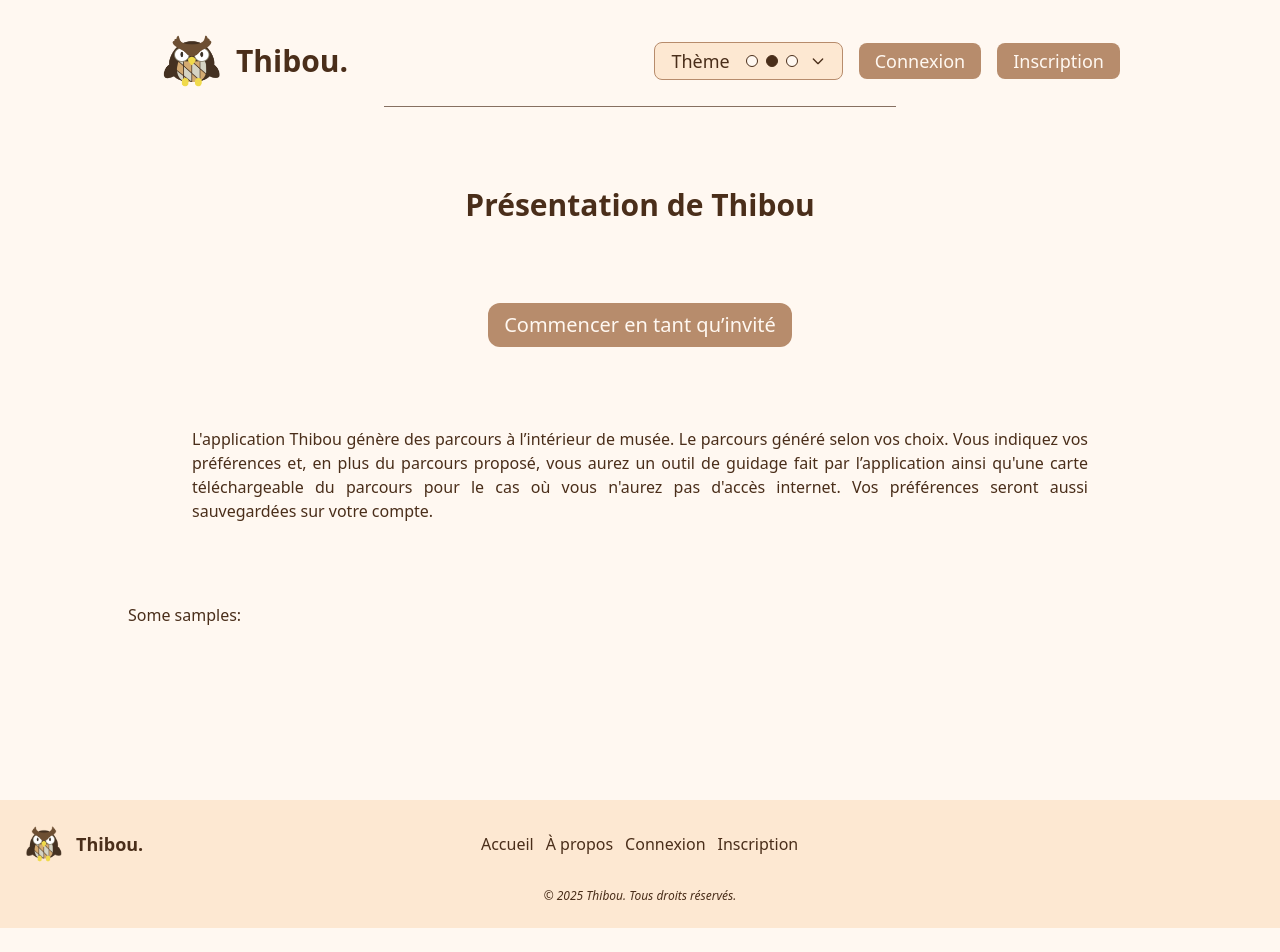
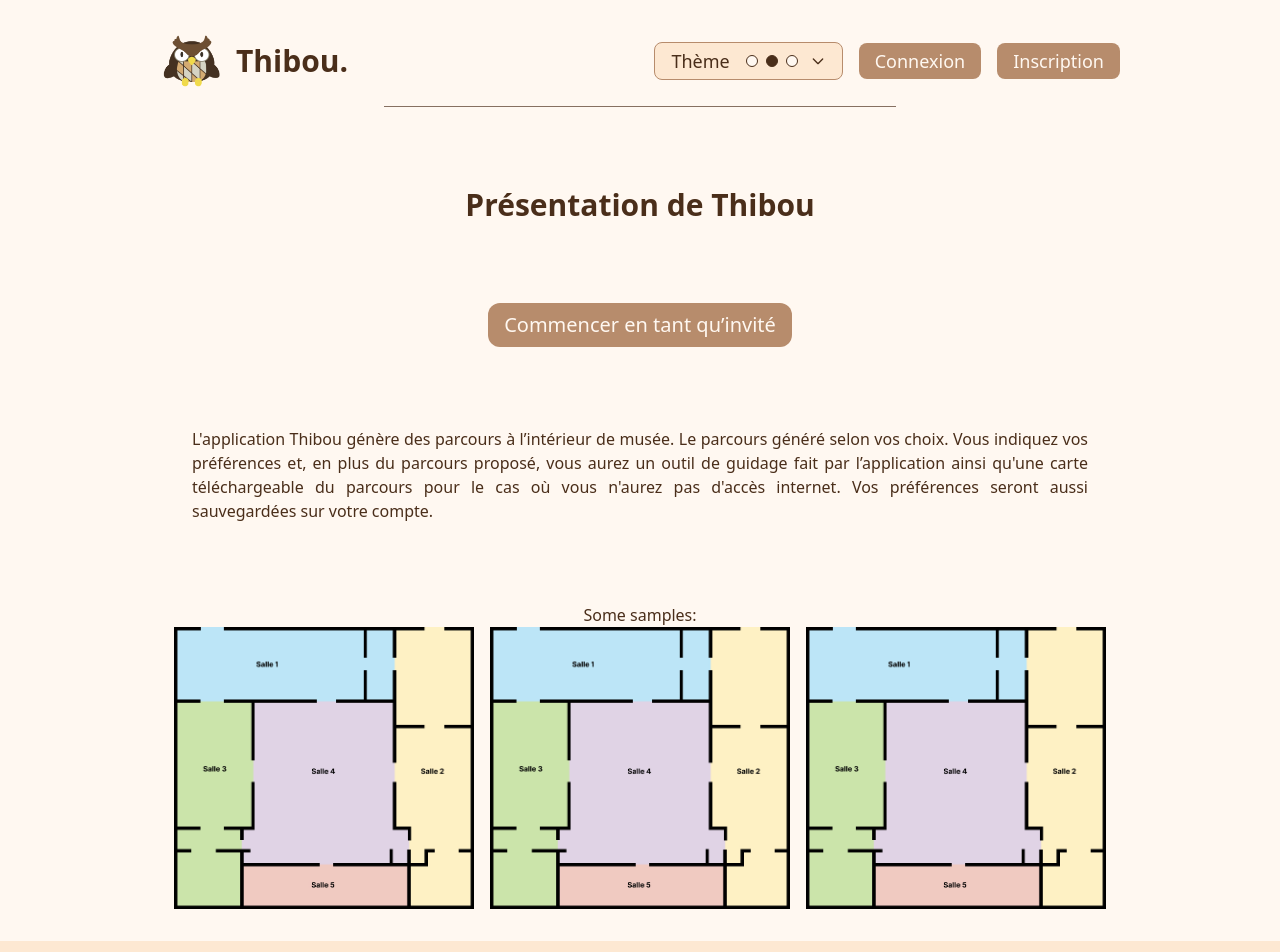
Before and after one commit to balded1ams/Thibou, a Next.js app: page / in a window 1280 px wide. Shown: the top 952 px of the page. Before the commit the page ends 928 px from the top, so only its background shows below. Built offline with nearby package versions, Linux system fonts and the light colour scheme.

Commit message:
Updating samples
We now just need to make the reals images, importing those and replacing  the temporary ones and the samples will be finished

```diff
--- a/src/components/samples.tsx
+++ b/src/components/samples.tsx
@@ -1,16 +1,41 @@
 import { useThemeContext } from "@/hooks/useTheme";
+import Image from "next/image";
+import map from '/public/map.jpg';  // A remplacer par les 3 images voulues
 
 const Samples = () => {
     const { systemTheme } = useThemeContext();
 
     return (
         <div
-            className="flex items-center py-8 "
+            className="flex flex-col items-center py-8 "
             style={{
                 color: systemTheme.text.primary,
             }}
         >
-            <h1>Some samples: </h1>
+            <p>Some samples: </p>
+            <section className="flex flex-wrap gap-4">
+                <Image
+                    src={map}   // A remplacer par l'image voulue
+                    alt={`exemple 1`}
+                    width={300}
+                    height={300}
+                    className="image"
+                />
+                <Image
+                    src={map}   // A remplacer par l'image voulue
+                    alt={`exemple 2`}
+                    width={300}
+                    height={300}
+                    className="image"
+                />
+                <Image
+                    src={map}   // A remplacer par l'image voulue
+                    alt={`exemple 3`}
+                    width={300}
+                    height={300}
+                    className="image"
+                />
+            </section>
         </div>
     );
 };
```
